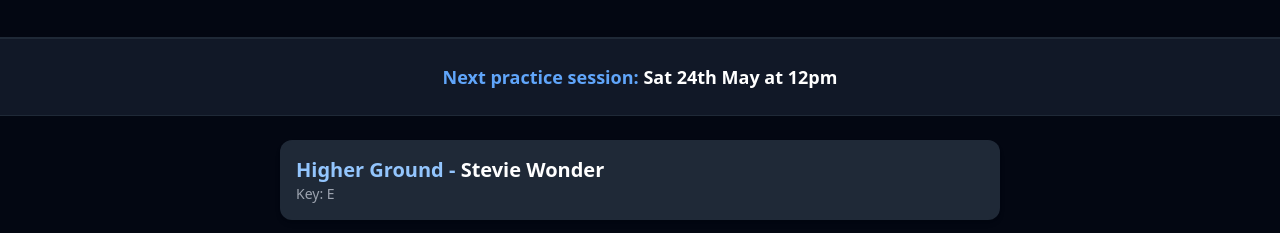
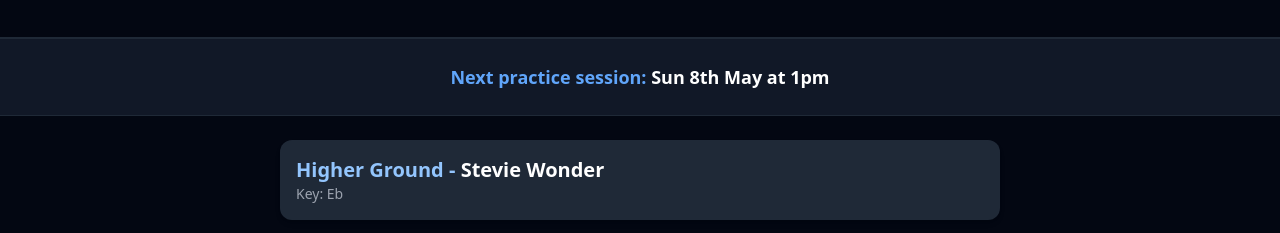
Before and after one commit to 404cipher/boogieshack, a plain HTML site: page index.html in a window 1280 px wide. Shown: the part 399-632 px from the top of the page. Drawn offline with nearby package versions, Linux system fonts and the light colour scheme.

Commit message:
Update list

```diff
--- a/index.html
+++ b/index.html
@@ -17,7 +17,7 @@
   <!-- Next Practice Info -->
   <section class="text-center py-6 bg-gray-900 border-y border-gray-800">
     <p class="text-lg font-semibold text-blue-400">
-      Next practice session: <span class="text-white">Sat 24th May at 12pm</span>
+      Next practice session: <span class="text-white">Sun 8th May at 1pm</span>
     </p>
   </section>
 
@@ -27,7 +27,7 @@
       <!-- Song Card -->
       <div class="bg-gray-800 rounded-xl p-4 shadow-md hover:shadow-lg transition">
         <h2 class="text-xl font-semibold text-blue-300">Higher Ground - <span class="text-white">Stevie Wonder</span></h2>
-        <p class="text-sm text-gray-400">Key: E</p>
+        <p class="text-sm text-gray-400">Key: Eb</p>
       </div>
 
       <div class="bg-gray-800 rounded-xl p-4 shadow-md hover:shadow-lg transition">
```
